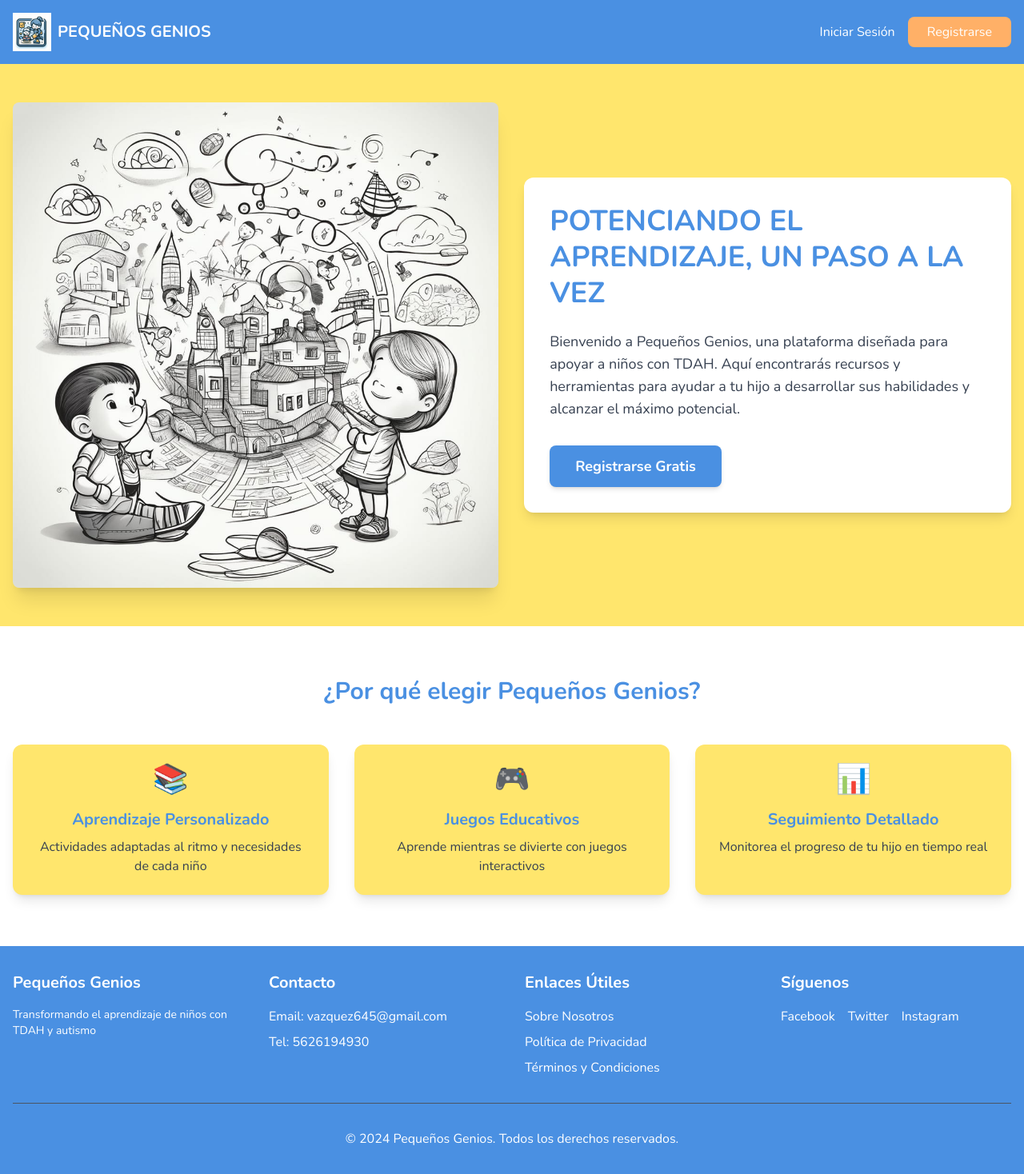
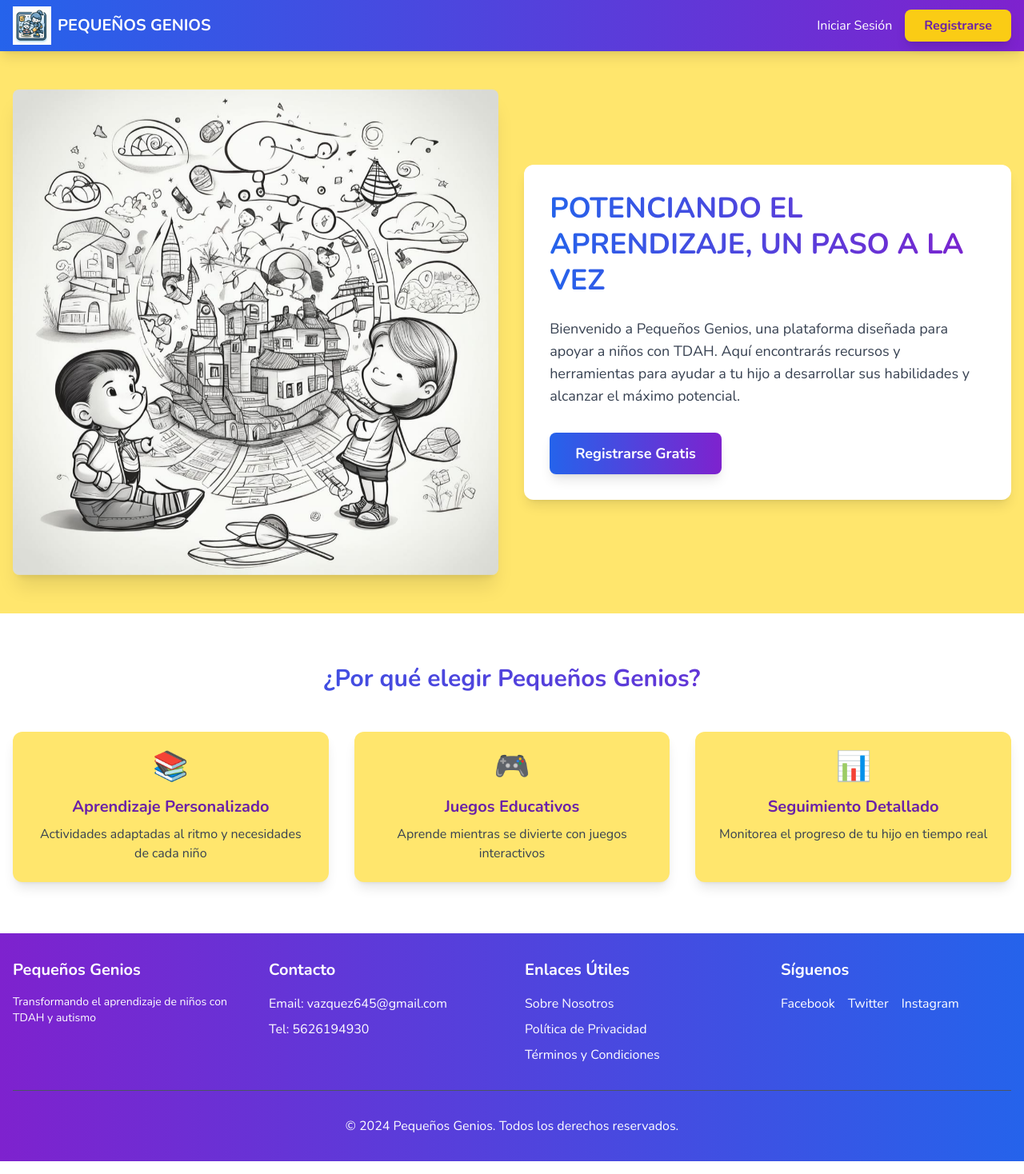
Before and after one commit to SH4DY44/pequenos-genios, a React (Create React App) app: page / in a window 1280 px wide. Shown: the whole page at 80% size. Built offline with nearby package versions, Linux system fonts and the light colour scheme; no server answers.

Commit message:
Feat: arreglo de bug de progreso de niveles. Tambien se mejoró el diseño junto con animaciones

```diff
--- a/src/index.css
+++ b/src/index.css
@@ -20,6 +20,69 @@
   --text-light: #FFFFFF;
 }
 
+/* Animaciones personalizadas */
+@keyframes fadeInUp {
+  from {
+    opacity: 0;
+    transform: translateY(30px);
+  }
+  to {
+    opacity: 1;
+    transform: translateY(0);
+  }
+}
+
+@keyframes fadeInLeft {
+  from {
+    opacity: 0;
+    transform: translateX(-30px);
+  }
+  to {
+    opacity: 1;
+    transform: translateX(0);
+  }
+}
+
+@keyframes fadeInRight {
+  from {
+    opacity: 0;
+    transform: translateX(30px);
+  }
+  to {
+    opacity: 1;
+    transform: translateX(0);
+  }
+}
+
+@keyframes fadeInDown {
+  from {
+    opacity: 0;
+    transform: translateY(-30px);
+  }
+  to {
+    opacity: 1;
+    transform: translateY(0);
+  }
+}
+
+@keyframes pulse {
+  0%, 100% {
+    transform: scale(1);
+  }
+  50% {
+    transform: scale(1.05);
+  }
+}
+
+@keyframes float {
+  0%, 100% {
+    transform: translateY(0px);
+  }
+  50% {
+    transform: translateY(-10px);
+  }
+}
+
 /* Estilos base */
 body {
   margin: 0;
@@ -39,3 +102,51 @@ body {
 .btn-secondary {
   @apply bg-[var(--interactive-orange)] text-white px-6 py-3 rounded-lg transition-all hover:opacity-90;
 }
+
+/* Clases para animaciones */
+.animate-fade-in-up {
+  animation: fadeInUp 0.8s ease-out forwards;
+}
+
+.animate-fade-in-left {
+  animation: fadeInLeft 0.8s ease-out forwards;
+}
+
+.animate-fade-in-right {
+  animation: fadeInRight 0.8s ease-out forwards;
+}
+
+.animate-fade-in-down {
+  animation: fadeInDown 0.8s ease-out forwards;
+}
+
+.animate-pulse-slow {
+  animation: pulse 3s infinite;
+}
+
+.animate-float {
+  animation: float 6s ease-in-out infinite;
+}
+
+/* Efectos de hover mejorados */
+.hover-lift {
+  transition: transform 0.3s ease, box-shadow 0.3s ease;
+}
+
+.hover-lift:hover {
+  transform: translateY(-5px);
+  box-shadow: 0 10px 25px rgba(0, 0, 0, 0.15);
+}
+
+.hover-glow {
+  transition: box-shadow 0.3s ease;
+}
+
+.hover-glow:hover {
+  box-shadow: 0 0 20px rgba(74, 144, 226, 0.4);
+}
+
+/* Transiciones suaves para toda la página */
+* {
+  transition: color 0.3s ease, background-color 0.3s ease, border-color 0.3s ease;
+}
--- a/src/pages/Home.js
+++ b/src/pages/Home.js
@@ -1,9 +1,13 @@
-import React from 'react';
-import { Link } from 'react-router-dom';
+import React, { useState, useEffect } from 'react';
+import { Link, useNavigate } from 'react-router-dom';
 import banner from '../assets/images/banner.jpeg';
 import menu from '../assets/images/menu.jpeg';
 
 function Home() {
+  const [isLoaded, setIsLoaded] = useState(false);
+  const [isTransitioning, setIsTransitioning] = useState(false);
+  const navigate = useNavigate();
+
   const benefits = [
     {
       title: "Aprendizaje Personalizado",
@@ -22,36 +26,70 @@ function Home() {
     }
   ];
 
+  useEffect(() => {
+    // Activar animaciones después del montaje del componente
+    const timer = setTimeout(() => {
+      setIsLoaded(true);
+    }, 100);
+    return () => clearTimeout(timer);
+  }, []);
+
+  // Función para manejar transiciones elegantes
+  const handleNavigate = (path) => {
+    setIsTransitioning(true);
+
+    // Animación de salida suave
+    setTimeout(() => {
+      navigate(path);
+    }, 600); // 600ms para una transición elegante
+  };
+
   return (
-    <div className="min-h-screen flex flex-col">
+    <div className={`min-h-screen flex flex-col transition-all duration-600 ease-out ${
+      isTransitioning ? 'opacity-0 transform scale-95' : 'opacity-100 transform scale-100'
+    }`}>
       {/* Navbar */}
-      <nav className="bg-[var(--primary-blue)] p-4 flex justify-between items-center shadow-lg">
-        <div className="flex items-center">
-          <Link to="/" className="flex items-center">
-            <img src={banner} alt="Pequeños Genios" className="h-12" />
-            <span className="text-white ml-2 text-xl font-bold">PEQUEÑOS GENIOS</span>
-          </Link>
-        </div>
-        <div>
-          <Link to="/login" className="text-white mx-4 hover:text-[var(--primary-yellow)]">
-            Iniciar Sesión
-          </Link>
-          <Link to="/register" className="bg-[var(--interactive-orange)] text-white px-6 py-2 rounded-lg hover:opacity-90 transition-all">
-            Registrarse
-          </Link>
+      <nav className={`bg-gradient-to-r from-blue-600 to-purple-700 shadow-lg fixed w-full top-0 z-50 transition-all duration-700 ease-out ${
+        isLoaded ? 'transform translate-y-0 opacity-100' : 'transform -translate-y-full opacity-0'
+      }`}>
+        <div className="max-w-7xl mx-auto px-4">
+          <div className="flex justify-between items-center h-16">
+            <Link to="/" className="flex items-center">
+              <img src={banner} alt="Pequeños Genios" className="h-12" />
+              <span className="text-white ml-2 text-xl font-bold">PEQUEÑOS GENIOS</span>
+            </Link>
+            <div className="flex items-center space-x-4">
+              <button
+                onClick={() => handleNavigate('/login')}
+                className="text-white hover:text-yellow-300 transition-colors duration-300 font-medium bg-transparent border-none cursor-pointer"
+              >
+                Iniciar Sesión
+              </button>
+              <button
+                onClick={() => handleNavigate('/register')}
+                className="bg-yellow-400 text-purple-800 px-6 py-2 rounded-lg hover:bg-yellow-300 transition-all duration-300 transform hover:scale-105 font-bold shadow-lg border-none cursor-pointer"
+              >
+                Registrarse
+              </button>
+            </div>
+          </div>
         </div>
       </nav>
 
       {/* Hero Section */}
-      <main className="bg-[var(--primary-yellow)] py-12 flex-grow">
+      <main className="bg-[var(--primary-yellow)] py-12 flex-grow pt-28">
         <div className="max-w-7xl mx-auto px-4">
           <div className="flex flex-col md:flex-row items-center gap-8">
-            <div className="w-full md:w-1/2">
-              <img src={menu} alt="Niños aprendiendo" className="rounded-lg shadow-xl w-full" />
+            <div className={`w-full md:w-1/2 transition-all duration-1000 ease-out ${
+              isLoaded ? 'transform translate-x-0 opacity-100' : 'transform -translate-x-10 opacity-0'
+            }`}>
+              <img src={menu} alt="Niños aprendiendo" className="rounded-lg shadow-xl w-full transform hover:scale-105 transition-transform duration-500 hover-lift animate-float" />
             </div>
 
-            <div className="w-full md:w-1/2 bg-white p-8 rounded-xl shadow-lg">
-              <h1 className="text-4xl font-bold text-[var(--primary-blue)] mb-6 leading-tight">
+            <div className={`w-full md:w-1/2 bg-white p-8 rounded-xl shadow-lg transition-all duration-1000 ease-out delay-300 ${
+              isLoaded ? 'transform translate-y-0 opacity-100' : 'transform translate-y-10 opacity-0'
+            }`}>
+              <h1 className="text-4xl font-bold text-transparent bg-clip-text bg-gradient-to-r from-blue-600 to-purple-700 mb-6 leading-tight">
                 POTENCIANDO EL APRENDIZAJE, UN PASO A LA VEZ
               </h1>
               <p className="text-lg text-gray-700 mb-8">
@@ -59,12 +97,12 @@ function Home() {
                 Aquí encontrarás recursos y herramientas para ayudar a tu hijo a desarrollar sus
                 habilidades y alcanzar el máximo potencial.
               </p>
-              <Link
-                to="/register"
-                className="inline-block bg-[var(--primary-blue)] text-white px-8 py-3 rounded-lg hover:opacity-90 transition-all font-bold text-lg shadow-md"
+              <button
+                onClick={() => handleNavigate('/register')}
+                className="inline-block bg-gradient-to-r from-blue-600 to-purple-700 text-white px-8 py-3 rounded-lg hover:from-blue-700 hover:to-purple-800 transition-all duration-300 font-bold text-lg shadow-lg transform hover:scale-105 hover:shadow-xl border-none cursor-pointer"
               >
                 Registrarse Gratis
-              </Link>
+              </button>
             </div>
           </div>
         </div>
@@ -73,7 +111,9 @@ function Home() {
       {/* Benefits Section */}
       <section className="py-16 bg-white">
         <div className="max-w-7xl mx-auto px-4">
-          <h2 className="text-3xl font-bold text-center text-[var(--primary-blue)] mb-12">
+          <h2 className={`text-3xl font-bold text-center text-transparent bg-clip-text bg-gradient-to-r from-blue-600 to-purple-700 mb-12 transition-all duration-1000 ease-out delay-500 ${
+            isLoaded ? 'transform translate-y-0 opacity-100' : 'transform translate-y-10 opacity-0'
+          }`}>
             ¿Por qué elegir Pequeños Genios?
           </h2>
 
@@ -81,10 +121,15 @@ function Home() {
             {benefits.map((benefit, index) => (
               <div
                 key={index}
-                className="bg-[var(--primary-yellow)] p-6 rounded-xl shadow-lg hover:transform hover:scale-105 transition-all duration-300"
+                className={`bg-[var(--primary-yellow)] p-6 rounded-xl shadow-lg hover:transform hover:scale-105 transition-all duration-500 ease-out hover-lift ${
+                  isLoaded ? 'transform translate-y-0 opacity-100' : 'transform translate-y-10 opacity-0'
+                }`}
+                style={{
+                  transitionDelay: `${700 + index * 200}ms`
+                }}
               >
-                <div className="text-4xl mb-4 flex justify-center">{benefit.icon}</div>
-                <h3 className="text-xl font-bold text-[var(--primary-blue)] mb-2 text-center">
+                <div className="text-4xl mb-4 flex justify-center transform hover:scale-110 transition-transform duration-300">{benefit.icon}</div>
+                <h3 className="text-xl font-bold text-purple-800 mb-2 text-center">
                   {benefit.title}
                 </h3>
                 <p className="text-gray-700 text-center">
@@ -97,7 +142,9 @@ function Home() {
       </section>
 
       {/* Footer */}
-      <footer className="bg-[var(--primary-blue)] text-white py-8">
+      <footer className={`bg-gradient-to-r from-purple-700 to-blue-600 text-white py-8 transition-all duration-1000 ease-out delay-1000 ${
+        isLoaded ? 'transform translate-y-0 opacity-100' : 'transform translate-y-10 opacity-0'
+      }`}>
         <div className="max-w-7xl mx-auto px-4">
           <div className="grid grid-cols-1 md:grid-cols-4 gap-8">
             <div>
@@ -118,18 +165,18 @@ function Home() {
             <div>
               <h3 className="text-xl font-bold mb-4">Enlaces Útiles</h3>
               <ul className="space-y-2">
-                <li><Link to="/about" className="hover:text-[var(--primary-yellow)]">Sobre Nosotros</Link></li>
-                <li><Link to="/privacy" className="hover:text-[var(--primary-yellow)]">Política de Privacidad</Link></li>
-                <li><Link to="/terms" className="hover:text-[var(--primary-yellow)]">Términos y Condiciones</Link></li>
+                <li><Link to="/about" className="hover:text-[var(--primary-yellow)] transition-colors duration-300">Sobre Nosotros</Link></li>
+                <li><Link to="/privacy" className="hover:text-[var(--primary-yellow)] transition-colors duration-300">Política de Privacidad</Link></li>
+                <li><Link to="/terms" className="hover:text-[var(--primary-yellow)] transition-colors duration-300">Términos y Condiciones</Link></li>
               </ul>
             </div>
 
             <div>
               <h3 className="text-xl font-bold mb-4">Síguenos</h3>
               <div className="flex space-x-4">
-                <a href="https://www.facebook.com/hector.vazquezluciano/" className="hover:text-[var(--primary-yellow)]">Facebook</a>
-                <a href="#" className="hover:text-[var(--primary-yellow)]">Twitter</a>
-                <a href="#" className="hover:text-[var(--primary-yellow)]">Instagram</a>
+                <a href="https://www.facebook.com/hector.vazquezluciano/" className="hover:text-[var(--primary-yellow)] transition-colors duration-300 transform hover:scale-110">Facebook</a>
+                <button type="button" className="hover:text-[var(--primary-yellow)] transition-colors duration-300 transform hover:scale-110 text-left">Twitter</button>
+                <button type="button" className="hover:text-[var(--primary-yellow)] transition-colors duration-300 transform hover:scale-110 text-left">Instagram</button>
               </div>
             </div>
           </div>
--- a/src/pages/auth/Login.js
+++ b/src/pages/auth/Login.js
@@ -1,4 +1,4 @@
-import React, { useState } from 'react';
+import React, { useState, useEffect } from 'react';
 import { Link, useNavigate } from 'react-router-dom';
 import { Formik, Form, Field } from 'formik';
 import * as Yup from 'yup';
@@ -18,6 +18,15 @@ const LoginSchema = Yup.object().shape({
 function Login() {
   const navigate = useNavigate();
   const [error, setError] = useState('');
+  const [isLoaded, setIsLoaded] = useState(false);
+
+  useEffect(() => {
+    // Animación de entrada elegante
+    const timer = setTimeout(() => {
+      setIsLoaded(true);
+    }, 100);
+    return () => clearTimeout(timer);
+  }, []);
 
   const handleLogin = async (values, { setSubmitting }) => {
     try {
@@ -48,8 +57,12 @@ function Login() {
   };
 
   return (
-    <div className="min-h-screen bg-[var(--primary-yellow)]">
-      <nav className="bg-[var(--primary-blue)] p-4">
+    <div className={`min-h-screen bg-[var(--primary-yellow)] transition-all duration-700 ease-out ${
+      isLoaded ? 'opacity-100 transform translate-y-0' : 'opacity-0 transform translate-y-4'
+    }`}>
+      <nav className={`bg-gradient-to-r from-blue-600 to-purple-700 p-4 transition-all duration-500 ease-out delay-100 ${
+        isLoaded ? 'opacity-100 transform translate-y-0' : 'opacity-0 transform -translate-y-4'
+      }`}>
         <div className="flex items-center">
           <Link to="/" className="flex items-center">
             <img src={banner} alt="Pequeños Genios" className="h-12" />
@@ -59,12 +72,14 @@ function Login() {
       </nav>
 
       <div className="flex justify-center items-center h-[calc(100vh-80px)]">
-        <div className="bg-[#F8F9FA] p-8 rounded-xl shadow-lg max-w-md w-full mx-4 border-2 border-[var(--primary-blue)]">
+        <div className={`bg-[#F8F9FA] p-8 rounded-xl shadow-lg max-w-md w-full mx-4 border-2 border-purple-500 transition-all duration-700 ease-out delay-300 ${
+          isLoaded ? 'opacity-100 transform translate-y-0 scale-100' : 'opacity-0 transform translate-y-8 scale-95'
+        }`}>
           <div className="flex justify-center mb-6">
             <img src={banner} alt="Logo" className="h-16" />
           </div>
 
-          <h2 className="text-2xl font-bold text-center mb-6 text-[var(--primary-blue)]">
+          <h2 className="text-2xl font-bold text-center mb-6 text-purple-700">
             INICIAR SESIÓN
           </h2>
 
@@ -86,7 +101,7 @@ function Login() {
                   <Field
                     type="email"
                     name="email"
-                    className="w-full px-4 py-3 rounded-lg border-2 focus:outline-none focus:ring-2 focus:ring-[var(--primary-blue)] focus:border-[var(--primary-blue)]"
+                    className="w-full px-4 py-3 rounded-lg border-2 focus:outline-none focus:ring-2 focus:ring-purple-500 focus:border-purple-500"
                     placeholder="Ingresa tu email"
                   />
                   {errors.email && touched.email && (
@@ -99,7 +114,7 @@ function Login() {
                   <Field
                     type="password"
                     name="password"
-                    className="w-full px-4 py-3 rounded-lg border-2 focus:outline-none focus:ring-2 focus:ring-[var(--primary-blue)] focus:border-[var(--primary-blue)]"
+                    className="w-full px-4 py-3 rounded-lg border-2 focus:outline-none focus:ring-2 focus:ring-purple-500 focus:border-purple-500"
                     placeholder="Ingresa tu contraseña"
                   />
                   {errors.password && touched.password && (
@@ -110,13 +125,13 @@ function Login() {
                 <button
                   type="submit"
                   disabled={isSubmitting}
-                  className="w-full bg-[var(--primary-blue)] text-white py-3 rounded-lg hover:opacity-90 transition-all font-medium text-lg shadow-md disabled:opacity-50"
+                  className="w-full bg-gradient-to-r from-blue-600 to-purple-700 text-white py-3 rounded-lg hover:from-blue-700 hover:to-purple-800 transition-all font-medium text-lg shadow-md disabled:opacity-50 transform hover:scale-105"
                 >
                   {isSubmitting ? 'Iniciando sesión...' : 'Continuar'}
                 </button>
 
                 <div className='text-center mt-4'>
-                  <Link to="/olvido-password" className="text-[var(--primary-blue)] hover:underline text-sm">
+                  <Link to="/olvido-password" className="text-purple-600 hover:text-purple-800 hover:underline text-sm">
                     ¿Olvidaste tu contraseña?
                   </Link>
 
@@ -129,7 +144,7 @@ function Login() {
             <p className="text-gray-700 mb-2">¿No tienes una cuenta?</p>
             <Link
               to="/register"
-              className="text-[var(--primary-blue)] hover:underline font-medium"
+              className="text-purple-600 hover:text-purple-800 hover:underline font-medium"
             >
               Crear una nueva cuenta
             </Link>
--- a/src/pages/auth/Register.js
+++ b/src/pages/auth/Register.js
@@ -1,4 +1,4 @@
-import React, { useState } from 'react';
+import React, { useState, useEffect } from 'react';
 import { Link, useNavigate } from 'react-router-dom';
 import { Formik, Form, Field } from 'formik';
 import * as Yup from 'yup';
@@ -41,6 +41,15 @@ function Register() {
   const navigate = useNavigate();
   const [error, setError] = useState('');
   const [googleLoading, setGoogleLoading] = useState(false);
+  const [isLoaded, setIsLoaded] = useState(false);
+
+  useEffect(() => {
+    // Animación de entrada elegante
+    const timer = setTimeout(() => {
+      setIsLoaded(true);
+    }, 100);
+    return () => clearTimeout(timer);
+  }, []);
 
   const handleRegister = async (values, { setSubmitting }) => {
     try {
@@ -94,8 +103,12 @@ function Register() {
   }
 
   return (
-    <div className="min-h-screen bg-[var(--primary-yellow)]">
-      <nav className="bg-[var(--primary-blue)] p-4">
+    <div className={`min-h-screen bg-[var(--primary-yellow)] transition-all duration-700 ease-out ${
+      isLoaded ? 'opacity-100 transform translate-y-0' : 'opacity-0 transform translate-y-4'
+    }`}>
+      <nav className={`bg-gradient-to-r from-blue-600 to-purple-700 p-4 transition-all duration-500 ease-out delay-100 ${
+        isLoaded ? 'opacity-100 transform translate-y-0' : 'opacity-0 transform -translate-y-4'
+      }`}>
         <div className="flex items-center">
           <Link to="/" className="flex items-center">
             <img src={banner} alt="Pequeños Genios" className="h-12" />
@@ -105,12 +118,14 @@ function Register() {
       </nav>
 
       <div className="flex justify-center items-center h-[calc(100vh-80px)]">
-        <div className="bg-[#F8F9FA] p-8 rounded-xl shadow-lg max-w-md w-full mx-4 border-2 border-[var(--primary-blue)]">
+        <div className={`bg-[#F8F9FA] p-8 rounded-xl shadow-lg max-w-md w-full mx-4 border-2 border-purple-500 transition-all duration-700 ease-out delay-300 ${
+          isLoaded ? 'opacity-100 transform translate-y-0 scale-100' : 'opacity-0 transform translate-y-8 scale-95'
+        }`}>
           <div className="flex justify-center mb-6">
             <img src={banner} alt="Logo" className="h-16" />
           </div>
 
-          <h2 className="text-2xl font-bold text-center mb-6 text-[var(--primary-blue)]">
+          <h2 className="text-2xl font-bold text-center mb-6 text-purple-700">
             REGISTRARSE
           </h2>
 
@@ -132,7 +147,7 @@ function Register() {
                   <Field
                     type="email"
                     name="email"
-                    className="w-full px-4 py-3 rounded-lg border-2 focus:outline-none focus:ring-2 focus:ring-[var(--primary-blue)] focus:border-[var(--primary-blue)]"
+                    className="w-full px-4 py-3 rounded-lg border-2 focus:outline-none focus:ring-2 focus:ring-purple-500 focus:border-purple-500"
                     placeholder="Ingresa tu email"
                   />
                   {errors.email && touched.email && (
@@ -145,7 +160,7 @@ function Register() {
                   <Field
                     type="password"
                     name="password"
-                    className="w-full px-4 py-3 rounded-lg border-2 focus:outline-none focus:ring-2 focus:ring-[var(--primary-blue)] focus:border-[var(--primary-blue)]"
+                    className="w-full px-4 py-3 rounded-lg border-2 focus:outline-none focus:ring-2 focus:ring-purple-500 focus:border-purple-500"
                     placeholder="Ingresa tu contraseña"
                   />
                   {errors.password && touched.password && (
@@ -158,7 +173,7 @@ function Register() {
                   <Field
                     type="password"
                     name="confirmPassword"
-                    className="w-full px-4 py-3 rounded-lg border-2 focus:outline-none focus:ring-2 focus:ring-[var(--primary-blue)] focus:border-[var(--primary-blue)]"
+                    className="w-full px-4 py-3 rounded-lg border-2 focus:outline-none focus:ring-2 focus:ring-purple-500 focus:border-purple-500"
                     placeholder="Confirma tu contraseña"
                   />
                   {errors.confirmPassword && touched.confirmPassword && (
@@ -169,7 +184,7 @@ function Register() {
                 <button
                   type="submit"
                   disabled={isSubmitting}
-                  className="w-full bg-[var(--primary-blue)] text-white py-3 rounded-lg hover:opacity-90 transition-all font-medium text-lg shadow-md disabled:opacity-50"
+                  className="w-full bg-gradient-to-r from-blue-600 to-purple-700 text-white py-3 rounded-lg hover:from-blue-700 hover:to-purple-800 transition-all font-medium text-lg shadow-md disabled:opacity-50 transform hover:scale-105"
                 >
                   {isSubmitting ? 'Creando cuenta...' : 'Crear cuenta'}
                 </button>
@@ -210,7 +225,7 @@ function Register() {
             <p className="text-gray-700 mb-2">¿Ya tienes una cuenta?</p>
             <Link
               to="/login"
-              className="text-[var(--primary-blue)] hover:underline font-medium"
+              className="text-purple-600 hover:text-purple-800 hover:underline font-medium"
             >
               Iniciar sesión
             </Link>
```
Also changed, not shown: src/hooks/usePromocionNiveles.js (+40 -3 lines), src/pages/profiles/ProfileSelection.js (+24 -0 lines), src/services/notificationService_new.js (added).
